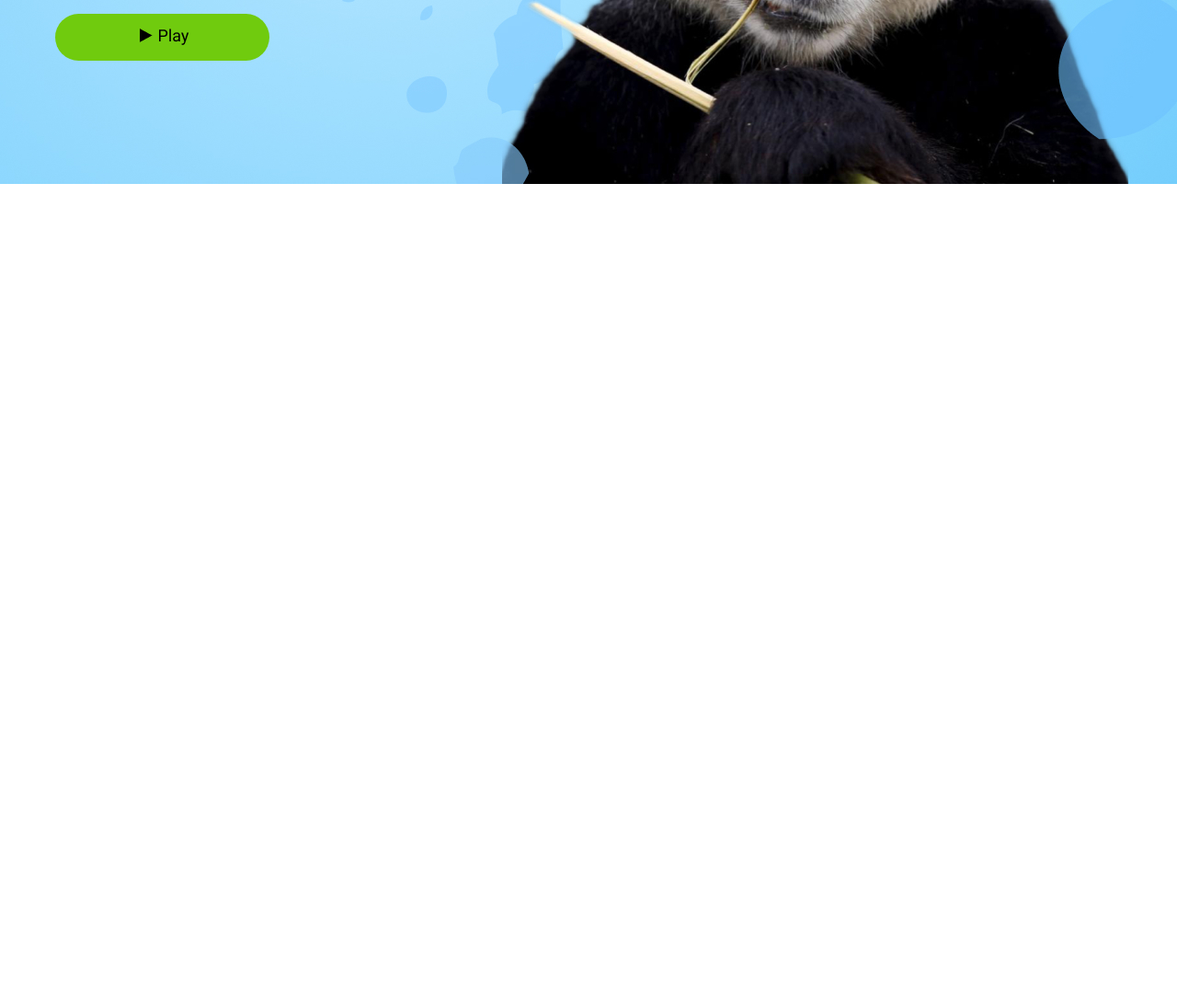
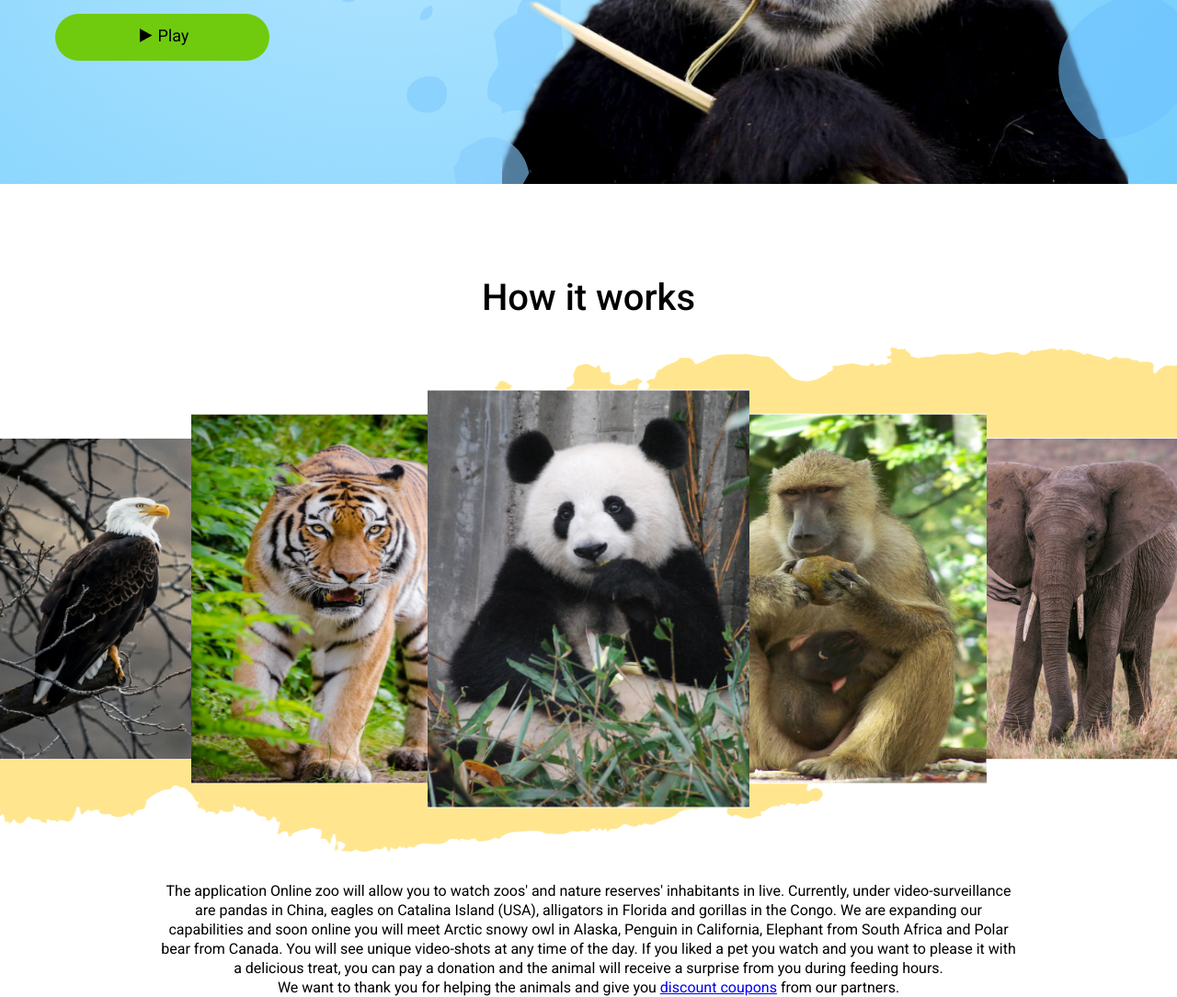
Before and after one commit to prokhorovd/rs-school-tasks, a plain HTML site: page online-zoo/pages/about/index.html in a window 1280 px wide. Shown: the part 500-1584 px from the top of the page at 92% size. Before the commit the page ends 800 px from the top, so only its background shows below. Drawn offline with Linux system fonts and the light colour scheme; a web font is replaced by a local one.

Commit message:
feat: add howitworks section content and styles (about page)

```diff
--- a/online-zoo/pages/about/index.html
+++ b/online-zoo/pages/about/index.html
@@ -72,5 +72,61 @@
       </section>
     </div>
     <!-- how it works -->
+    <section class="howitworks">
+      <h2 class="section-heading howitworks__header">How it works</h2>
+      <div class="howitworks__slider-wrapper">
+        <ul class="howitworks__slider">
+          <li class="howitworks__slider-element">
+            <img
+              src="../../assets/images/howitworks-1eagle.jpg"
+              alt="Eagle"
+              class="howitworks__slider-img slider-eagle"
+            />
+          </li>
+          <li class="howitworks__slider-element">
+            <img
+              src="../../assets/images/howitworks-2tiger.jpg"
+              alt="Eagle"
+              class="howitworks__slider-img slider-tiger"
+            />
+          </li>
+          <li class="howitworks__slider-element">
+            <img
+              src="../../assets/images/howitworks-3panda.jpg"
+              alt="Eagle"
+              class="howitworks__slider-img slider-panda"
+            />
+          </li>
+          <li class="howitworks__slider-element">
+            <img
+              src="../../assets/images/howitworks-4monkey.jpg"
+              alt="Eagle"
+              class="howitworks__slider-img slider-monkey"
+            />
+          </li>
+          <li class="howitworks__slider-element">
+            <img
+              src="../../assets/images/howitworks-5elephant.jpg"
+              alt="Eagle"
+              class="howitworks__slider-img slider-elephant"
+            />
+          </li>
+        </ul>
+      </div>
+      <p class="howitworks__description">
+        The application Оnline zoo will allow you to watch zoos' and nature
+        reserves' inhabitants in live. Currently, under video-surveillance are
+        pandas in China, eagles on Catalina Island (USA), alligators in Florida
+        and gorillas in the Congo. We are expanding our capabilities and soon
+        online you will meet Arctic snowy owl in Alaska, Penguin in California,
+        Elephant from South Africa and Polar bear from Canada. You will see
+        unique video-shots at any time of the day. If you liked a pet you watch
+        and you want to please it with a delicious treat, you can pay a donation
+        and the animal will receive a surprise from you during feeding hours.
+        <br />We want to thank you for helping the animals and give you
+        <a href="#">discount coupons</a>
+        from our partners.
+      </p>
+    </section>
   </body>
 </html>
--- a/online-zoo/pages/about/style.css
+++ b/online-zoo/pages/about/style.css
@@ -50,6 +50,15 @@ body {
   cursor: pointer;
 }
 
+.section-heading {
+  margin: 0;
+  font-family: Roboto;
+  font-weight: 500;
+  font-size: 40px;
+  line-height: 47px;
+  text-align: center;
+}
+
 /* top background */
 
 .top-background {
@@ -57,6 +66,7 @@ body {
   height: 700px;
   background: url("../../assets/images/top-background.jpg") center no-repeat;
   background-color: #80d1fc;
+  margin-bottom: 100px;
 }
 
 /* header styles start */
@@ -144,3 +154,61 @@ body {
 }
 
 /* intro styles end */
+
+/* howitworks styles start */
+
+.howitworks {
+  max-width: 1370px;
+  margin: 0 auto;
+}
+
+.howitworks__header {
+  margin-bottom: 29px;
+}
+
+.howitworks__slider-wrapper {
+  background: url("../../assets/images/howitworks-background.png") center
+    no-repeat;
+  height: 550px;
+  margin-bottom: 32px;
+}
+
+.howitworks__slider {
+  padding: 0;
+  list-style: none;
+  display: flex;
+  justify-content: space-between;
+  padding-top: 100px;
+}
+
+.howitworks__slider-img {
+  width: 250px;
+  height: 350px;
+  object-fit: cover;
+}
+
+.slider-panda {
+  transform: scale(1.4, 1.3);
+}
+
+.slider-panda {
+  position: relative;
+  transform: scale(1.4, 1.3);
+  z-index: 3;
+}
+
+.slider-tiger,
+.slider-monkey {
+  position: relative;
+  z-index: 2;
+  transform: scale(1.4, 1.15);
+}
+
+.howitworks__description {
+  margin: 0 auto;
+  line-height: 21px;
+  text-align: center;
+  max-width: 933px;
+}
+
+/* howitworks styles end */
```
Also changed, not shown: online-zoo/assets/images/howitworks-1eagle.jpg (added), online-zoo/assets/images/howitworks-2tiger.jpg (added), online-zoo/assets/images/howitworks-3panda.jpg (added), online-zoo/assets/images/howitworks-4monkey.jpg (added), online-zoo/assets/images/howitworks-5elephant.jpg (added), online-zoo/assets/images/howitworks-background.png (added).
